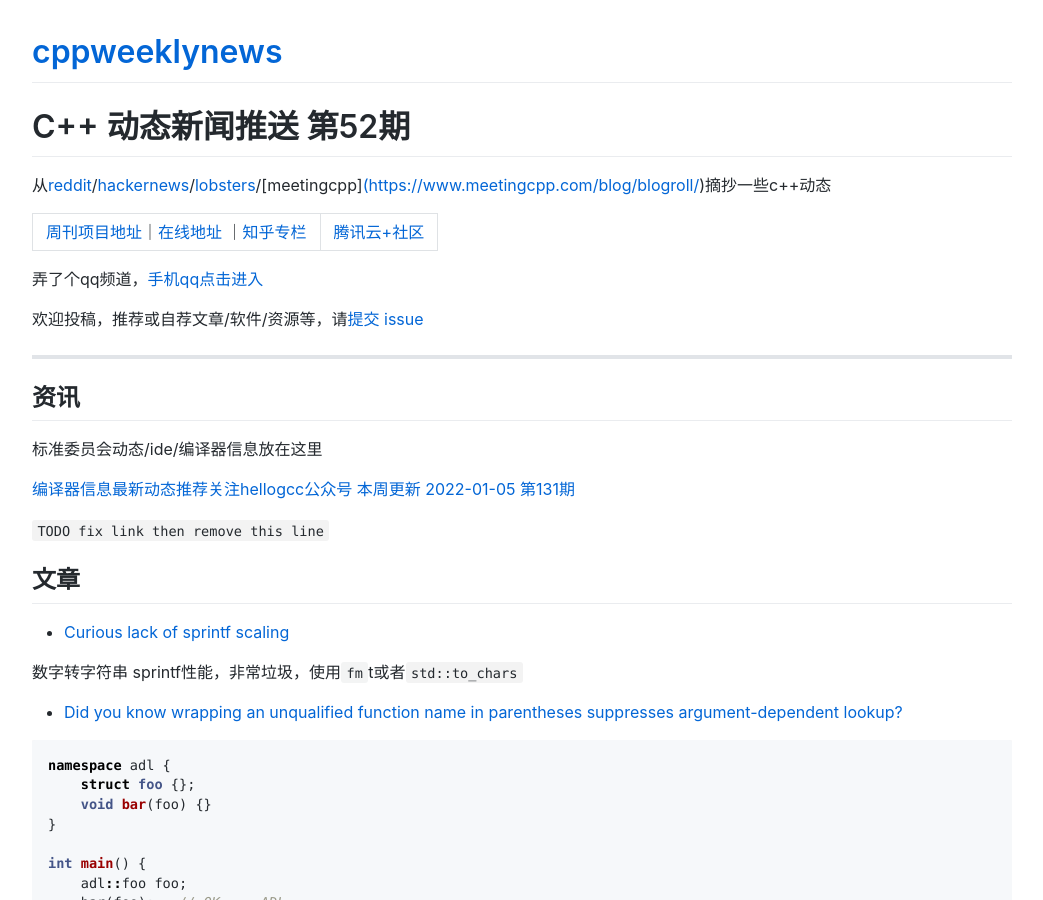
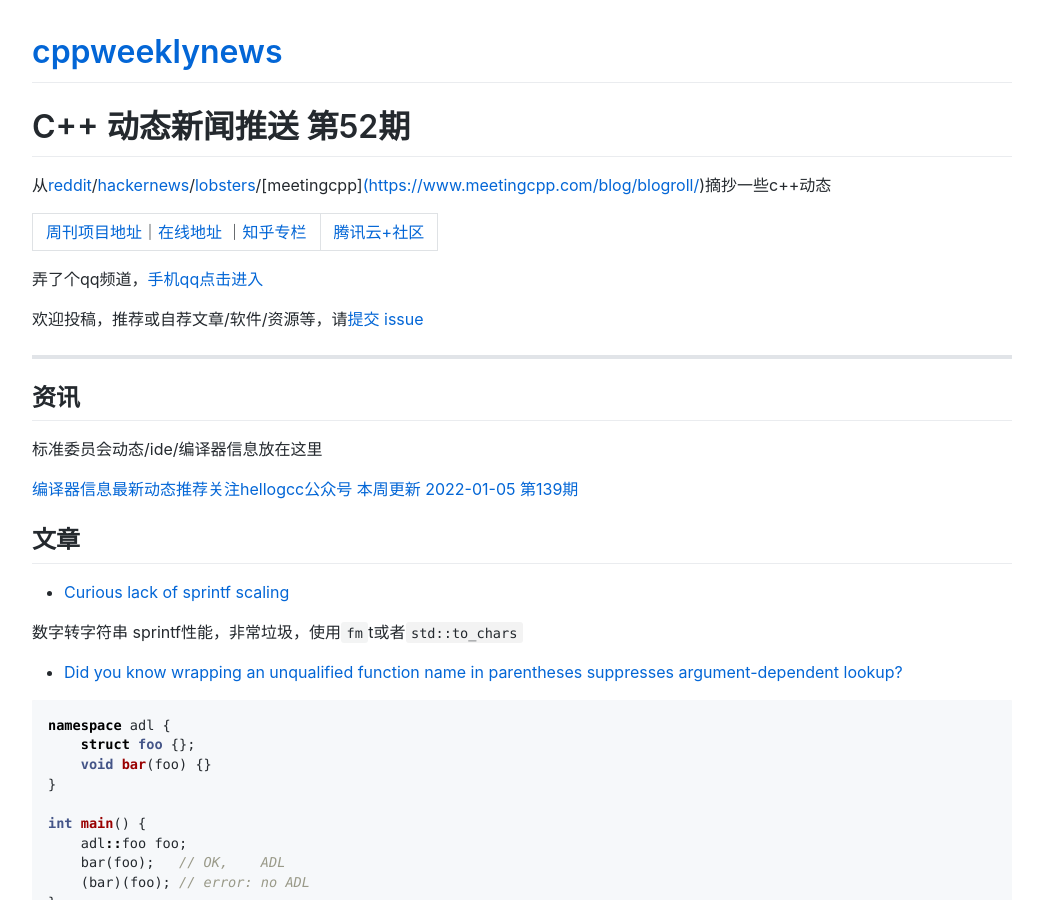
Before and after one commit to wanghenshui/cppweeklynews, a Jekyll site: the page built from posts/052.md, in a window 1280 px wide and 900 px high. Shown: the whole window, without its empty margins (118-1161 px from the left). Built offline with Jekyll 4.4.1, drawn with Linux system fonts in a browser that asks for light colours; comment, search, counter and statistics services are not loaded.

Commit message:
fix link

```diff
--- a/posts/052.md
+++ b/posts/052.md
@@ -22,9 +22,8 @@
 
 标准委员会动态/ide/编译器信息放在这里
 
-[编译器信息最新动态推荐关注hellogcc公众号 本周更新 2022-01-05 第131期](https://github.com/hellogcc/osdt-weekly/blob/master/weekly-2022/2022-01-05.md)
+[编译器信息最新动态推荐关注hellogcc公众号 本周更新 2022-01-05 第139期](https://github.com/hellogcc/osdt-weekly/blob/master/weekly-2022/2022-03-02.md)
 
-`TODO fix link then remove this line`
 
 ## 文章
 
```
